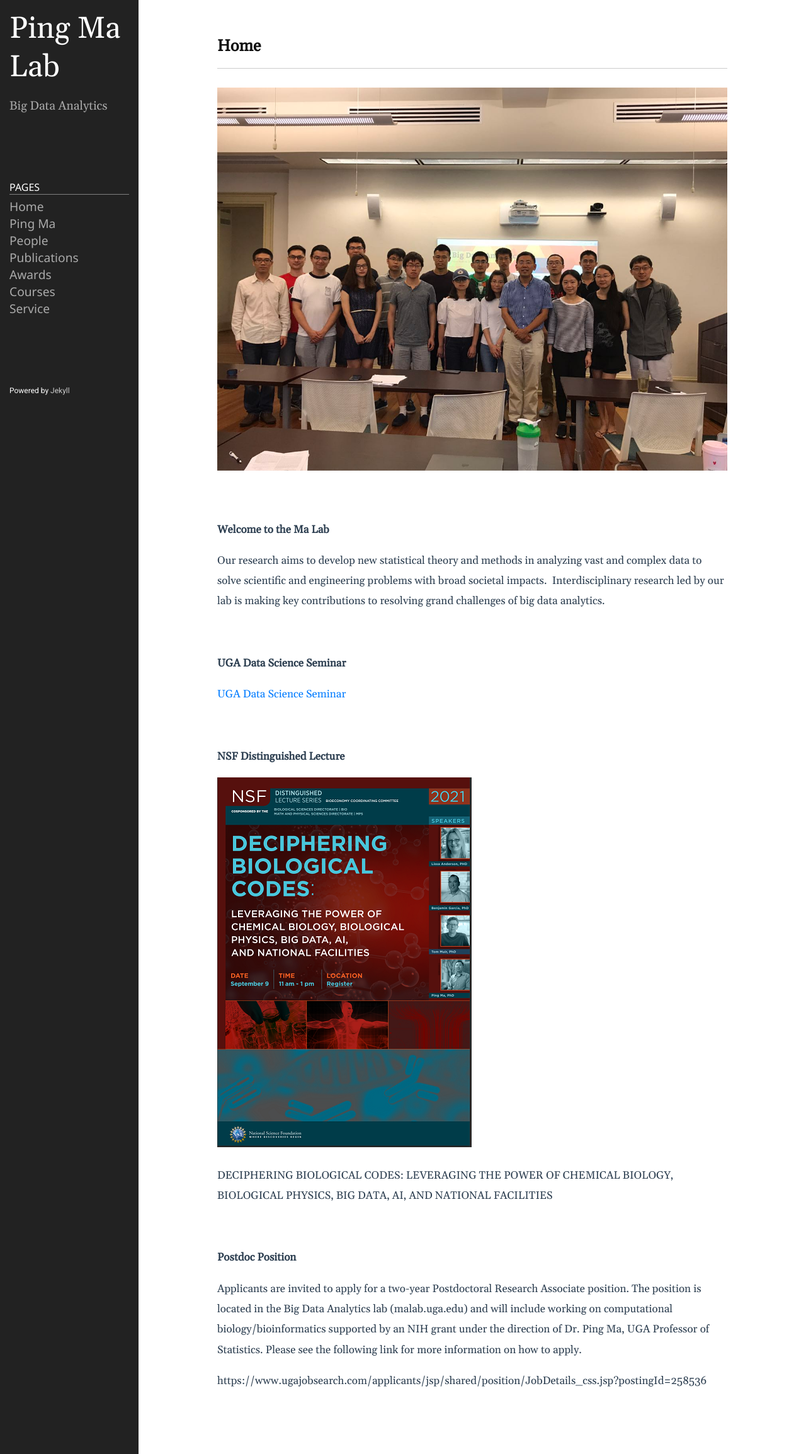
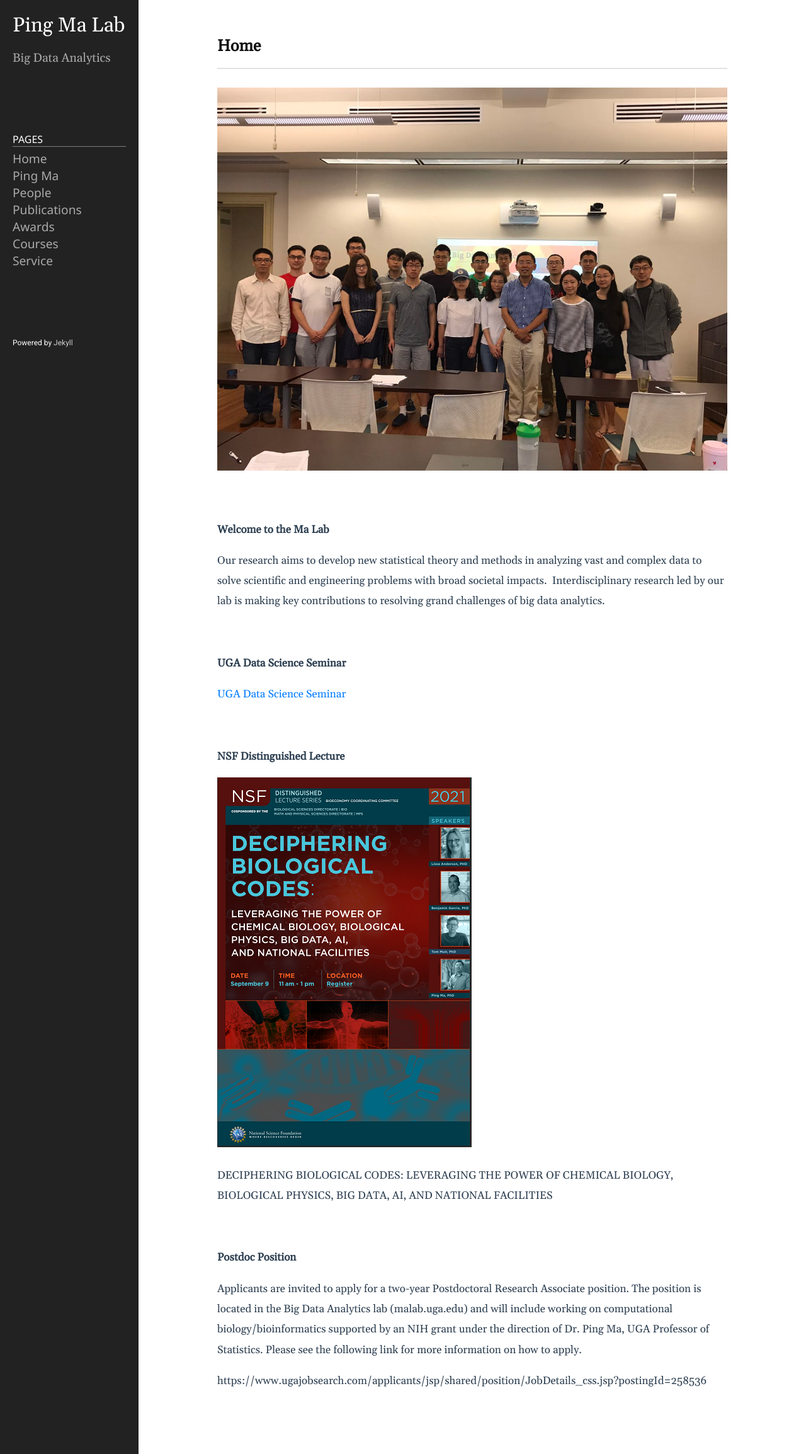
Before and after one commit to BDALpingio/BDALpingio.github.io, a Jekyll site: the page built from index.markdown, in a window 1280 px wide. Shown: the whole page at 63% size. Built offline with Jekyll 4.4.1, drawn with Linux system fonts in a browser that asks for light colours.

Commit message:
change sidebar

```diff
--- a/public/css/style.css
+++ b/public/css/style.css
@@ -101,7 +101,7 @@ code {
 	display: flex;
 	flex-flow: column nowrap;
 	flex: 0 0 220px;
-	padding: 15px;
+	padding: 20px;
 	z-index: 1;
 	background-color: #222;
 	color: #fff;
@@ -117,7 +117,7 @@ code {
 }
 
 .sidebar-brand > a {
-	font-size: 300%;
+	font-size: 200%;
 	font-family: 'Gelasio';
 	color: #fff;
 }
```
